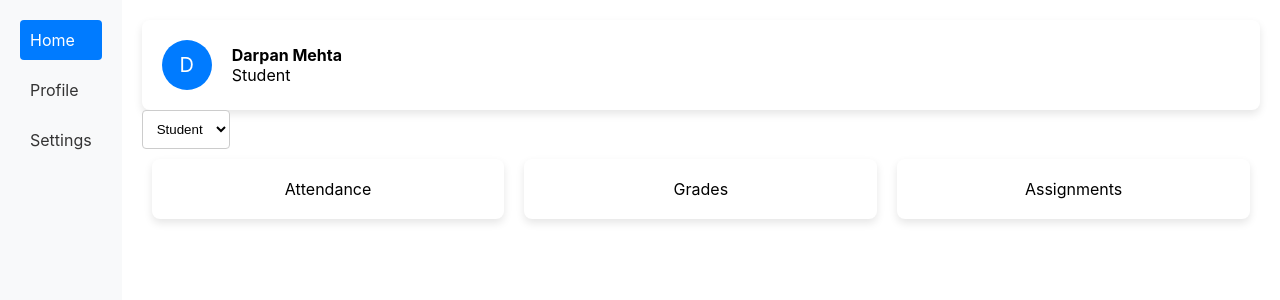
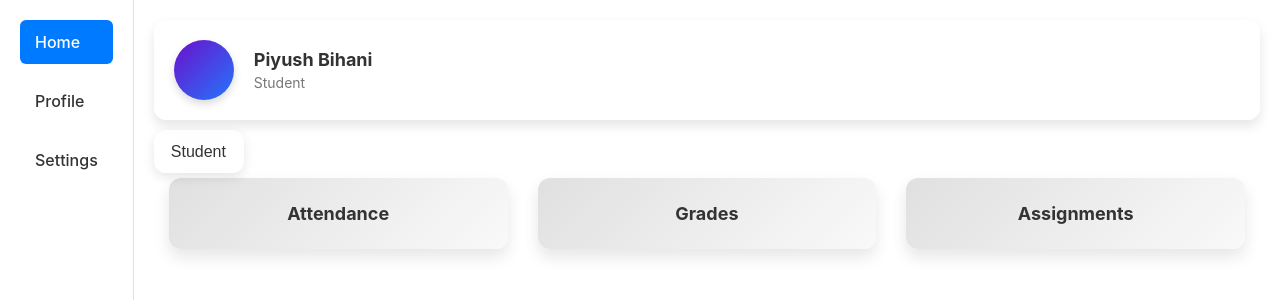
Before and after one commit to grvup/Dashboard, a React (Create React App) app: page / in a window 1280 px wide. Shown: the top 300 px of the page. Built offline with nearby package versions, Linux system fonts and the light colour scheme; the HTML template or start-up script is replaced by a standard one.

Commit message:
Make dashboard more attractive

```diff
--- a/src/App.js
+++ b/src/App.js
@@ -17,7 +17,7 @@ const Main = styled.div`
 
 const Dashboard = () => (
   <Main>
-    <UserCard name="Darpan Mehta" role="Student" />
+    <UserCard name=" Piyush Bihani" role="Student" />
     <DesignationDropdown
       designations={['Student', 'Admin', 'Faculty']}
       onChange={(e) => console.log(e.target.value)}
--- a/src/components/DesignationDropdown.js
+++ b/src/components/DesignationDropdown.js
@@ -2,16 +2,43 @@ import React from 'react';
 import styled from 'styled-components';
 
 const Dropdown = styled.select`
-  padding: 10px;
-  border-radius: 4px;
-  border: 1px solid #ccc;
-  background: #fff;
+  padding: 12px 16px;
+  border-radius: 12px;
+  border: 1px solid rgba(255, 255, 255, 0.5);
+  background: rgba(255, 255, 255, 0.3); /* Semi-transparent background */
+  backdrop-filter: blur(10px); /* Frosted glass effect */
+  color: #333;
+  font-size: 16px;
+  appearance: none; /* Removes default dropdown arrow */
+  box-shadow: 0 4px 12px rgba(0, 0, 0, 0.1);
+  transition: transform 0.3s ease, border-color 0.3s, box-shadow 0.3s, background 0.3s;
+  transform: translateY(10px); /* Default position lowered by 10px */
+
+  &:hover {
+    background: rgba(255, 255, 255, 0.4);
+    box-shadow: 0 6px 15px rgba(0, 0, 0, 0.2);
+  }
+
+  &:focus {
+    border-color: rgba(0, 123, 255, 0.7);
+    outline: none;
+    box-shadow: 0 0 0 3px rgba(0, 123, 255, 0.4);
+    transform: translateY(0); /* Move back up to original position on focus */
+  }
+`;
+
+const Option = styled.option`
+  padding: 12px;
+  background: rgba(255, 255, 255, 0.8);
+  color: #333;
 `;
 
 const DesignationDropdown = ({ designations, onChange }) => (
   <Dropdown onChange={onChange}>
     {designations.map((designation, index) => (
-      <option key={index} value={designation}>{designation}</option>
+      <Option key={index} value={designation}>
+        {designation}
+      </Option>
     ))}
   </Dropdown>
 );
--- a/src/components/ModuleTile.js
+++ b/src/components/ModuleTile.js
@@ -2,20 +2,37 @@ import React from 'react';
 import styled from 'styled-components';
 
 const Tile = styled.div`
-  background: #fff;
-  padding: 20px;
-  border-radius: 8px;
-  box-shadow: 0 4px 8px rgba(0, 0, 0, 0.1);
+  background: linear-gradient(135deg, #e0e0e0, #f9f9f9);
+  padding: 25px;
+  border-radius: 12px;
+  box-shadow: 0 8px 16px rgba(0, 0, 0, 0.1);
   display: flex;
   align-items: center;
   justify-content: center;
   flex: 1;
-  margin: 10px;
+  margin: 15px;
+  transition: transform 0.3s ease, box-shadow 0.3s ease;
+
+  &:hover {
+    transform: translateY(-5px);
+    box-shadow: 0 12px 24px rgba(0, 0, 0, 0.15);
+  }
+
+  &:active {
+    transform: translateY(-2px);
+    box-shadow: 0 6px 12px rgba(0, 0, 0, 0.2);
+  }
+`;
+
+const TileText = styled.div`
+  font-size: 18px;
+  font-weight: bold;
+  color: #333;
 `;
 
 const ModuleTile = ({ name }) => (
   <Tile>
-    {name}
+    <TileText>{name}</TileText>
   </Tile>
 );
 
--- a/src/components/Navigation.js
+++ b/src/components/Navigation.js
@@ -5,28 +5,45 @@ import styled from 'styled-components';
 const Nav = styled.nav`
   display: flex;
   flex-direction: column;
-  background: #f8f9fa;
+  background: #ffffff;
   padding: 20px;
   height: 100vh;
+  border-right: 1px solid #e0e0e0;
 `;
 
 const NavItem = styled(NavLink)`
-  margin-bottom: 10px;
+  margin-bottom: 15px;
   text-decoration: none;
   color: #333;
-  padding: 10px;
-  border-radius: 4px;
+  padding: 12px 15px;
+  border-radius: 6px;
+  font-weight: 500;
+  font-size: 16px;
+  transition: background 0.3s, color 0.3s, transform 0.3s;
+
   &.active {
     background: #007bff;
     color: #fff;
+  }
+
+  &:hover {
+    background: #f1f1f1;
+    color: #007bff;
+    transform: translateX(5px);
   }
 `;
 
 const Navigation = () => (
   <Nav>
-    <NavItem to="/" exact>Home</NavItem>
-    <NavItem to="/profile">Profile</NavItem>
-    <NavItem to="/settings">Settings</NavItem>
+    <NavItem exact to="/">
+      Home
+    </NavItem>
+    <NavItem to="/profile">
+      Profile
+    </NavItem>
+    <NavItem to="/settings">
+      Settings
+    </NavItem>
   </Nav>
 );
 
--- a/src/components/UserCard.js
+++ b/src/components/UserCard.js
@@ -2,30 +2,49 @@ import React from 'react';
 import styled from 'styled-components';
 
 const Card = styled.div`
-  background: #fff;
+  background: #ffffff;
   padding: 20px;
-  border-radius: 8px;
-  box-shadow: 0 4px 8px rgba(0, 0, 0, 0.1);
+  border-radius: 12px;
+  box-shadow: 0 6px 12px rgba(0, 0, 0, 0.1);
   display: flex;
   align-items: center;
+  transition: transform 0.2s ease-in-out, box-shadow 0.2s ease-in-out;
+
+  &:hover {
+    transform: translateY(-4px);
+    box-shadow: 0 12px 24px rgba(0, 0, 0, 0.2);
+  }
 `;
 
 const Avatar = styled.div`
-  width: 50px;
-  height: 50px;
+  width: 60px;
+  height: 60px;
   border-radius: 50%;
-  background: #007bff;
+  background: linear-gradient(135deg, #6a11cb, #2575fc);
   color: #fff;
   display: flex;
   align-items: center;
   justify-content: center;
-  font-size: 20px;
+  font-size: 24px;
+  font-weight: bold;
   margin-right: 20px;
+  box-shadow: 0 4px 8px rgba(0, 0, 0, 0.15);
 `;
 
 const UserInfo = styled.div`
   display: flex;
   flex-direction: column;
+
+  strong {
+    font-size: 18px;
+    color: #333;
+  }
+
+  span {
+    font-size: 14px;
+    color: #777;
+    margin-top: 4px;
+  }
 `;
 
 const UserCard = ({ name, role }) => (
```
